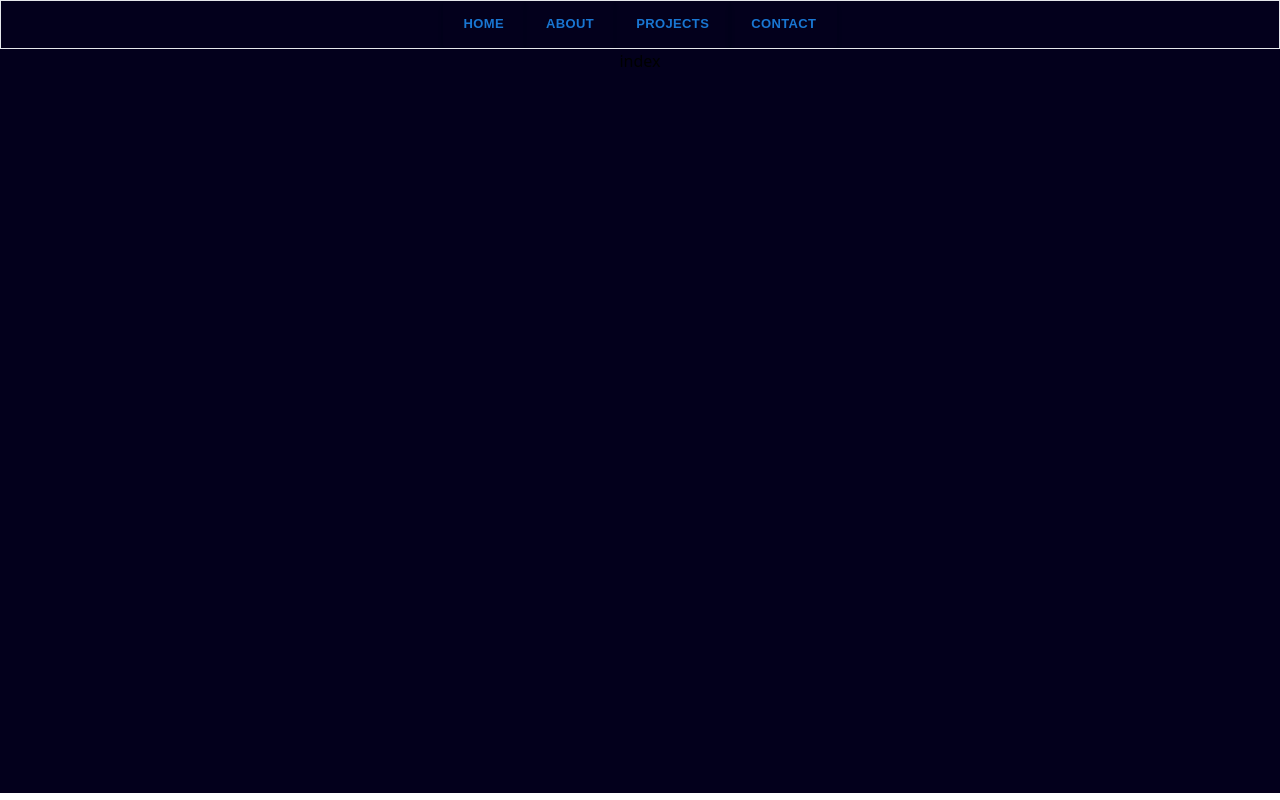
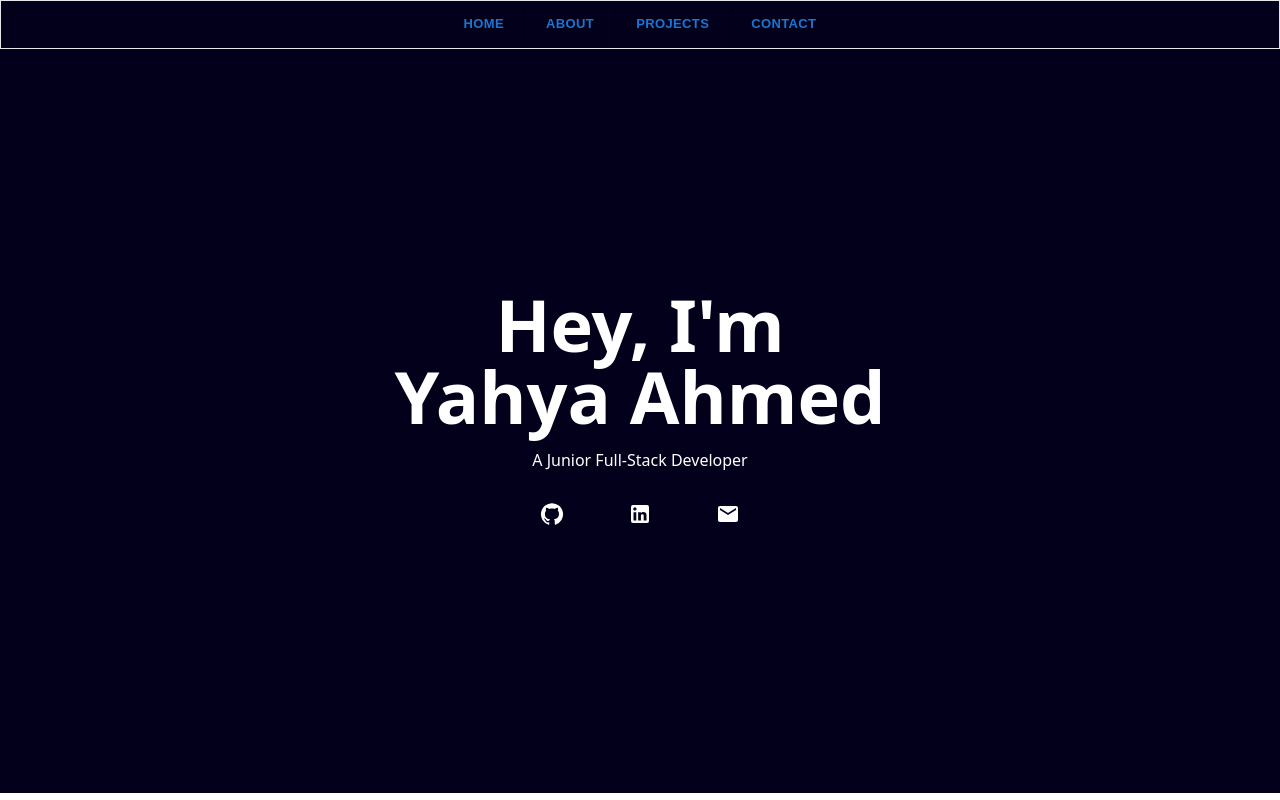
Before and after one commit to yiahmed/portfolio_template, a Next.js app: page / in a window 1280 px wide. Built offline with nearby package versions, Linux system fonts and the light colour scheme.

Commit message:
added content to landing page, will style more later

```diff
--- a/components/navbar/navbar.js
+++ b/components/navbar/navbar.js
@@ -6,9 +6,8 @@ import MenuIcon from "@mui/icons-material/Menu";
 
 const Navbar = () => {
   return (
-    <div className="flex flex-wrap items-center justify-center px-4 space-x-4 border bg-[#03001C] shadow-md overflow-x-auto">
+    <div className="flex flex-wrap items-center justify-center px-4 space-x-4 border  bg-[#03001C] shadow-md overflow-x-auto">
       <div className="hidden sm:flex">
-        {/* StyledLink components will be visible on medium and large screens */}
         <StyledLink href={"/"} text={"Home"} />
         <StyledLink href={"/about"} text={"About"} />
         <StyledLink href={"/project"} text={"Projects"} />
--- a/pages/index.js
+++ b/pages/index.js
@@ -1,9 +1,46 @@
-import React from 'react'
+import React, { useEffect, useState } from 'react';
+import GitHubIcon from '@mui/icons-material/GitHub';
+import LinkedInIcon from '@mui/icons-material/LinkedIn';
+import EmailIcon from '@mui/icons-material/Email';
 
-const index = () => {
+const Home = () => {
+  const [showIcons, setShowIcons] = useState(false);
+
+  useEffect(() => {
+    const timeoutId = setTimeout(() => {
+      setShowIcons(true);
+    }, 1000); // Delay the showing of icons by 1 second (adjust as needed) FIXME:
+
+    return () => clearTimeout(timeoutId);
+  }, []);
+
+  const handleGitHubClick = () => {
+    window.open('https://github.com/yiahmed', '_blank');
+  };
+
+  const handleLinkedInClick = () => {
+    window.open('https://www.linkedin.com/in/yahya-ahmed-1780b7168/', '_blank');
+  };
+
   return (
-    <div>index</div>
-  )
-}
+    <div className='text-white flex flex-col justify-center items-center text-center h-full w-full'>
+      <h1 className='text-5xl sm:text-7xl font-bold animate-fade mb-4'>Hey, I'm <br />Yahya Ahmed</h1>
+      <h3 className='animate-fade'>A Junior Full-Stack Developer</h3>
+      <div className='w-full py-7 space-x-16'>
+        <GitHubIcon
+          className={`text-3xl sm:text-5xl animate-fade ${showIcons ? '' : 'opacity-0'} cursor-pointer`}
+          style={{ animationDelay: '1s' }}
+          onClick={handleGitHubClick}
+        />
+        <LinkedInIcon
+          className={`text-3xl sm:text-5xl animate-fade ${showIcons ? '' : 'opacity-0'} cursor-pointer`}
+          style={{ animationDelay: '1s' }}
+          onClick={handleLinkedInClick}
+        />
+        <EmailIcon className={`text-3xl sm:text-5xl animate-fade ${showIcons ? '' : 'opacity-0'}`} style={{ animationDelay: '1s' }} />
+      </div>
+    </div>
+  );
+};
 
-export default index
+export default Home;
--- a/tailwind.config.js
+++ b/tailwind.config.js
@@ -1,25 +1,52 @@
 /** @type {import('tailwindcss').Config} */
 module.exports = {
   content: [
-    './pages/**/*.{js,ts,jsx,tsx,mdx}',
-    './components/**/*.{js,ts,jsx,tsx,mdx}',
-    './app/**/*.{js,ts,jsx,tsx,mdx}',
+    "./pages/**/*.{js,ts,jsx,tsx,mdx}",
+    "./components/**/*.{js,ts,jsx,tsx,mdx}",
+    "./app/**/*.{js,ts,jsx,tsx,mdx}",
   ],
   theme: {
     extend: {
       fontFamily: {
-        'league-spartan': ['League Spartan', 'sans-serif'],
+        "league-spartan": ["League Spartan", "sans-serif"],
       },
       backgroundImage: {
-        'gradient-radial': 'radial-gradient(var(--tw-gradient-stops))',
-        'gradient-conic':
-          'conic-gradient(from 180deg at 50% 50%, var(--tw-gradient-stops))',
+        "gradient-radial": "radial-gradient(var(--tw-gradient-stops))",
+        "gradient-conic":
+          "conic-gradient(from 180deg at 50% 50%, var(--tw-gradient-stops))",
+      },
+      keyframes: {
+        fadeUp: {
+          '0%': {
+            opacity: '0',
+            transform: 'translateY(20px)',
+          },
+          '100%': {
+            opacity: '1',
+            transform: 'translateY(0)',
+          },
+        },
+        float: {
+          '0%': {
+            transform: 'translateY(0)',
+          },
+          '50%': {
+            transform: 'translateY(-8px)',
+          },
+          '100%': {
+            transform: 'translateY(0)',
+          },
+        },
+      },
+      animation: {
+        fade: 'fadeUp 1s',
+        float: 'float 1s ease-in-out infinite',
       },
     },
   },
   variants: {
     extend: {
-      opacity: ['hover'],
+      opacity: ["hover"],
     },
   },
   plugins: [],
```
